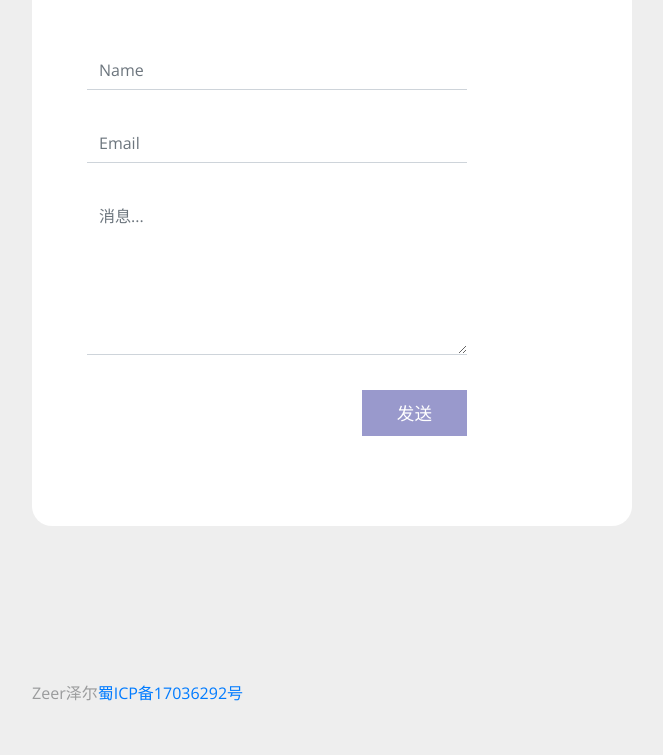
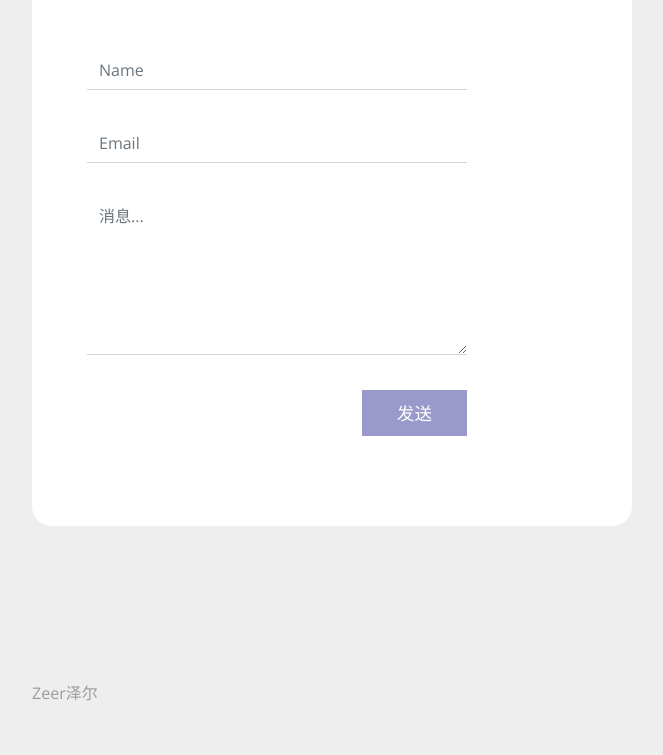
Before and after one commit to zeerteam/zeerteam.github.io, a plain HTML site: page contact.html in a window 1280 px wide. Shown: the part 508-1263 px from the top of the page, without its empty margins (308-971 px from the left). Drawn offline with nearby package versions, Linux system fonts and the light colour scheme.

Commit message:
Update contact.html

```diff
--- a/contact.html
+++ b/contact.html
@@ -90,7 +90,7 @@ var _hmt = _hmt || [];
         </section>
 
         <footer>
-          <span>Zeer泽尔<a href="http://www.beian.miit.gov.cn/">蜀ICP备17036292号</a></span>
+          <span>Zeer泽尔</span>
         </footer>
     </div>
 </body>
```
